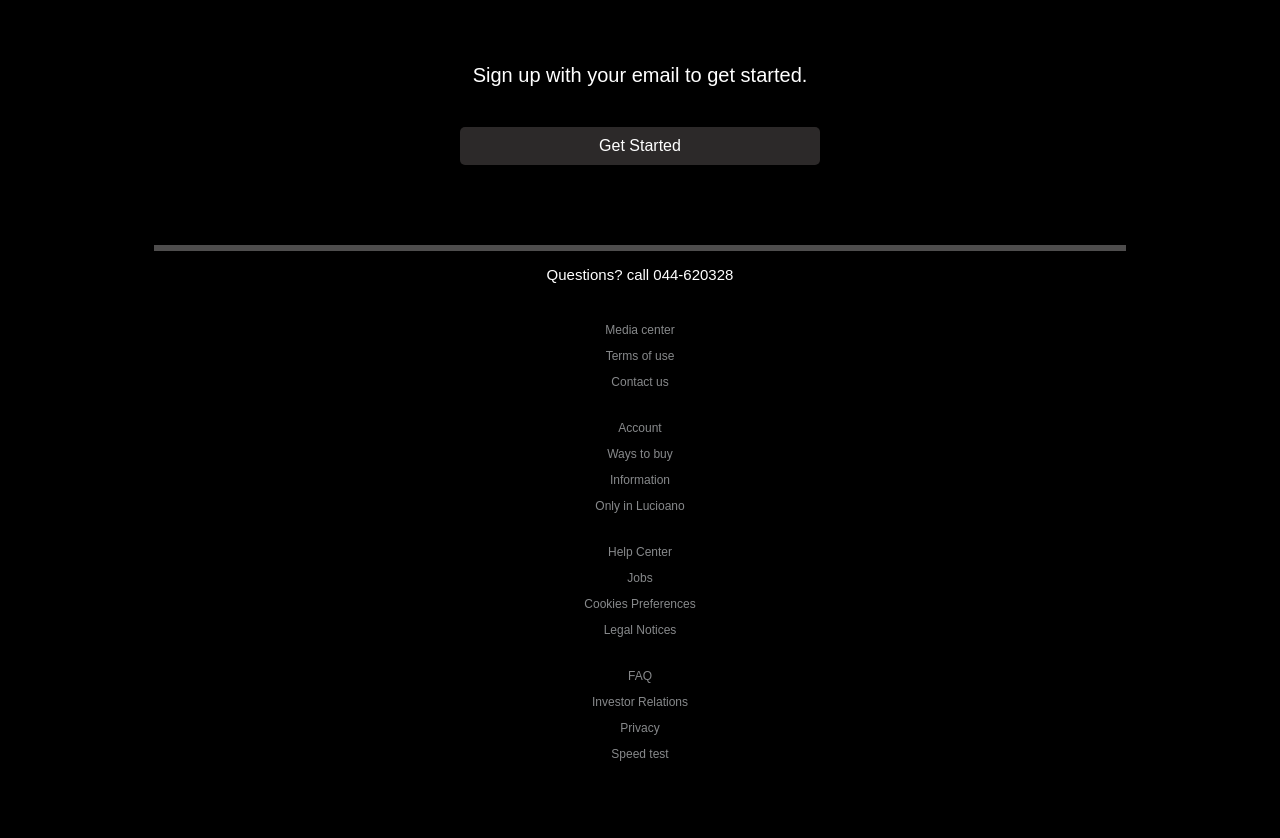
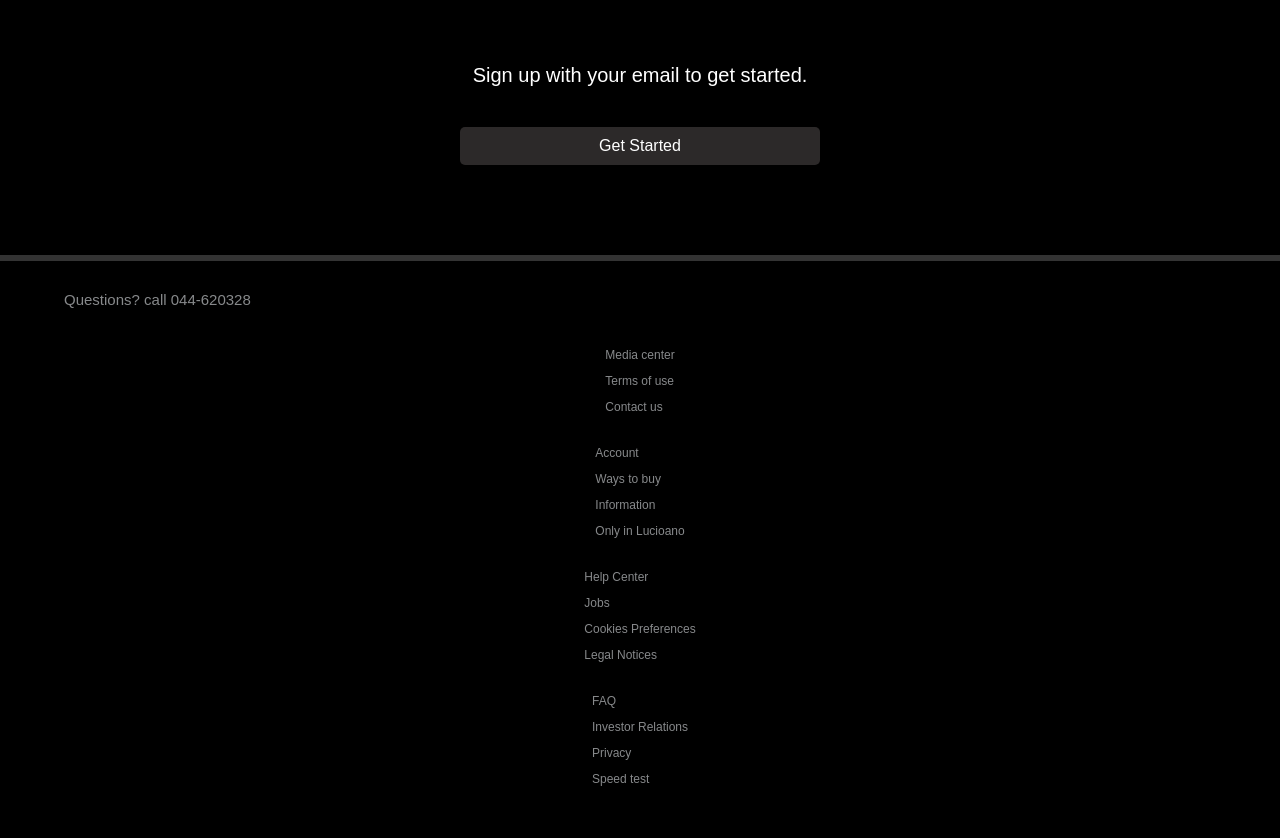
Before and after one commit to albnmotherfucker/projektidzhw, a PHP site: page /projekti.html in a window 1280 px wide. Shown: the part 2699-3537 px from the top of the page. Before the commit the page ends 3460 px from the top, so only its background shows below. Run offline with PHP 8.4, Linux system fonts and the light colour scheme.

Commit message:
hiqet file fotoeri

```diff
--- a/fotoeri.css
+++ /dev/null
@@ -1,32 +0,0 @@
-.footeri {
-    padding-top: 15px;
-    border-top: solid 6px rgb(78, 77, 77);
-    width: 100%;
-    background-color: transparent; /* Add a background color for better visibility */
-}
-
-.footeri h2 {
-    font-size: 15px;
-    font-weight: 400;
-    margin-bottom: 30px;
-}
-
-.footeri .col {
-    flex-basis: 25%;
-    flex-grow: 1;
-    margin-bottom: 20px;
-}
-
-.footeri .col a {
-    display: block;
-    text-decoration: none;
-    color: #87898b;
-    font-size: 12px;
-    margin-bottom: 12px;
-}
-
-.footeri .row {
-    display: flex; /* Add display: flex to the row */
-    justify-content: space-between; /* Align columns with space between them */
-    padding: 10px 0;
-}
--- a/projekti.html
+++ b/projekti.html
@@ -91,9 +91,10 @@
                 <button type="submit">Get Started</button>
             </form>
         </div>
+    </div>
 
 
-        <div class="footeri">
+        <div class="footer">
             <h2>Questions? call 044-620328</h2>
             <div class="row">
                 <div class="col">
--- a/style.css
+++ b/style.css
@@ -254,7 +254,7 @@
     padding: 50px 15% 10px;
     border-top: 6px solid #333;
     color: #87898b;
-    align-items: end;
+    align-items: Start;
 }
 
 .footer h2{
```
Also changed, not shown: 1 other file.
